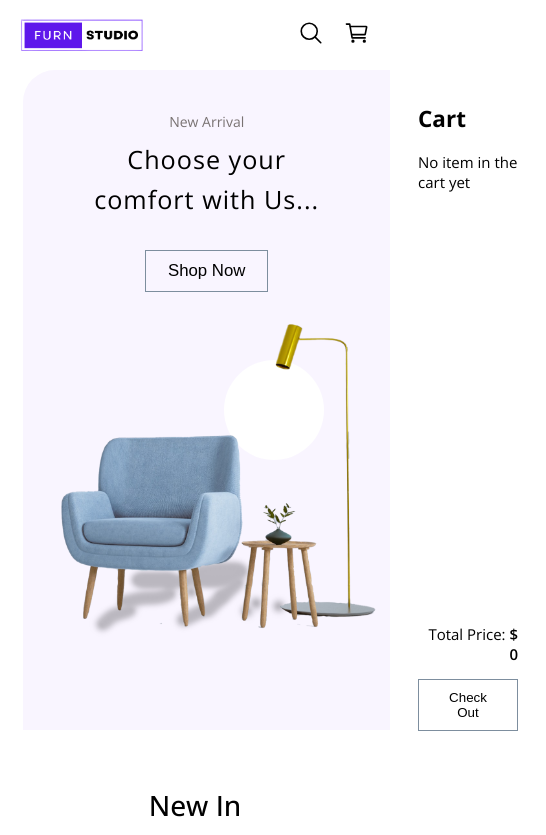
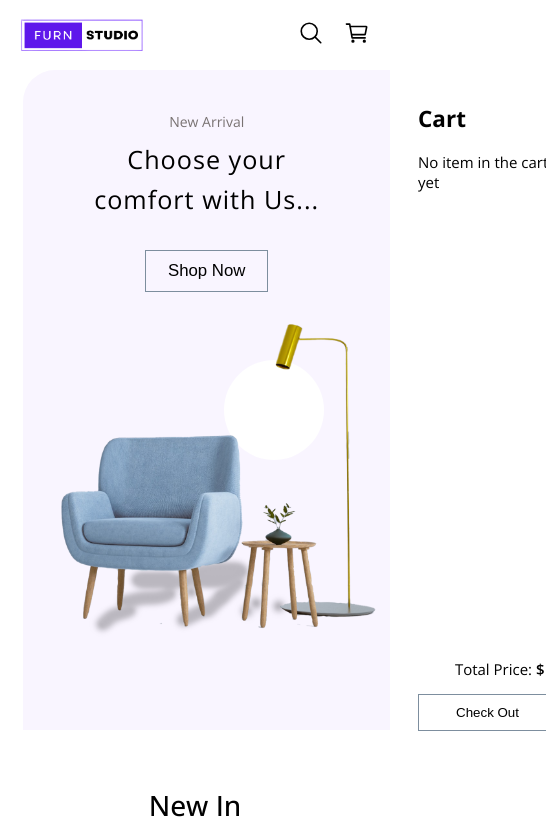
Before and after one commit to Zarriy/Furniture_Store_withNext, a Next.js app: page / in a window 390 px wide. Shown: the top 835 px of the page, 546 px wide, since content can reach past the window. Built offline with nearby package versions, Linux system fonts and the light colour scheme.

Commit message:
fixed the cart issue on screen

```diff
--- a/pages/checkout.js
+++ b/pages/checkout.js
@@ -10,7 +10,7 @@ export default function Checkout() {
   const priceRef = useRef(0);
   useEffect(() => {
     animation(0, cartPrice, 10);
-  }, []);
+  }, [cartPrice]);
 
   const animation = (number, target, duration) => {
     if (number < target) {
--- a/pages/components/layout/cartDrawer.js
+++ b/pages/components/layout/cartDrawer.js
@@ -32,7 +32,9 @@ export default function CartDrawer(props) {
   return (
     <div
       className={`${classes.cartDrawer} cartDrawer`}
-      style={{ transform: `translateX(${props.transX}%)` }}
+      style={{
+        transform: `translateX(${props.transX}%)`,
+      }}
     >
       <h2>Cart</h2>
       <div className={classes.cartDrawerProd}>
--- a/styles/Home.module.css
+++ b/styles/Home.module.css
@@ -236,15 +236,15 @@
   height: 80vh;
   width: 26%;
   background-color: white;
-  z-index: 4;
-  position: absolute;
-  right: 0px;
+  position: fixed;
+  right: 0%;
   padding: 1rem 2rem;
   display: flex;
   flex-direction: column;
   justify-content: space-between;
   align-items: stretch;
   transition: transform 260ms linear;
+  z-index: 999999;
 }
 .cartDrawer button:hover {
   background-color: var(--primary);
@@ -484,6 +484,9 @@
   .productsDiv {
     margin: 2rem 3rem;
   }
+  .cartDrawer {
+    width: 40%;
+  }
 }
 @media screen and (max-width: 684px) {
   .hero2::before {
@@ -511,9 +514,7 @@
     justify-content: space-between;
     margin: auto 20px;
   }
-  .cartDrawer {
-    width: 40%;
-  }
+
   .pCards {
     width: 100%;
   }
@@ -596,4 +597,7 @@
   .bestProduct {
     width: 80%;
   }
+  .cartDrawer {
+    width: 50%;
+  }
 }
--- a/styles/globals.css
+++ b/styles/globals.css
@@ -5,6 +5,7 @@ body {
   padding: 0;
   margin: 0;
   font-family: "Open Sans", sans-serif;
+  width: 100%;
   overflow-x: hidden;
 }
 :root {
```
